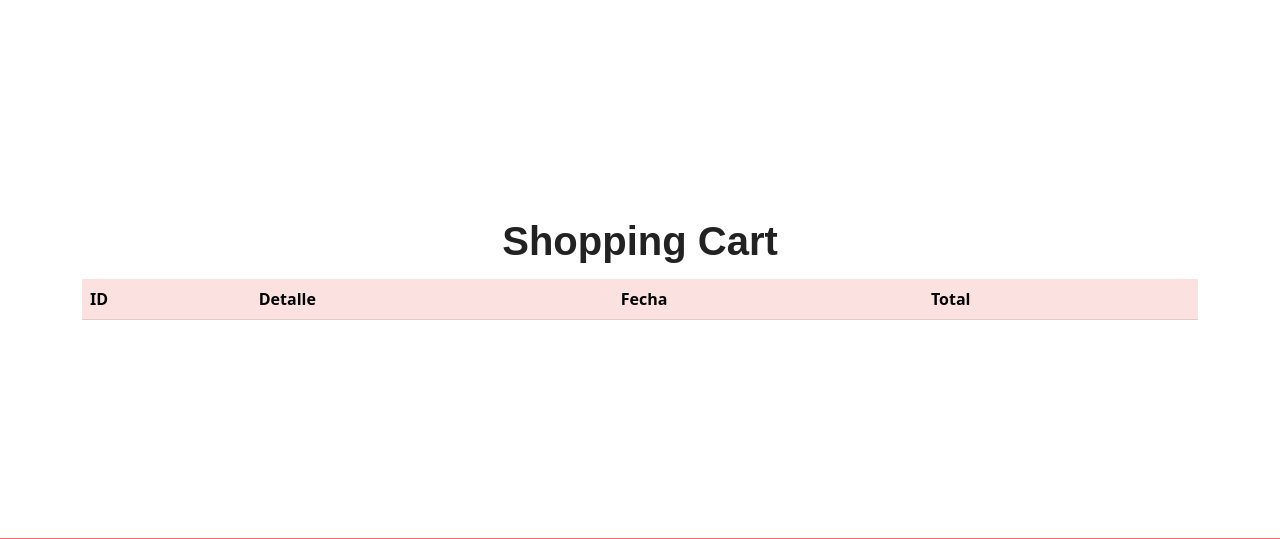
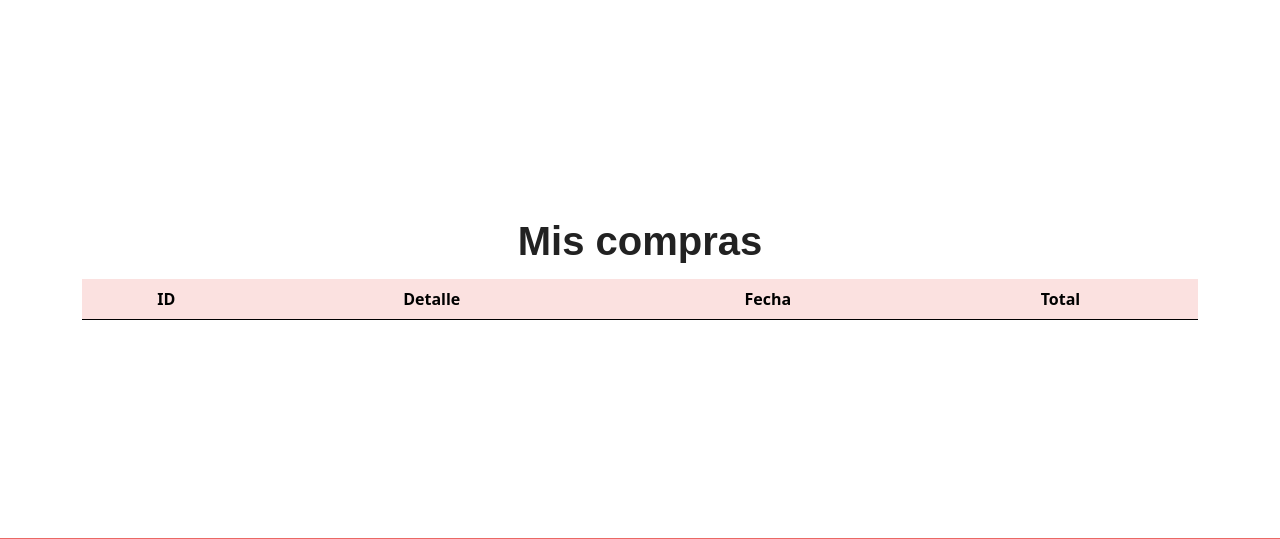
Before and after one commit to waguilars/minimarket-classifier, a Flask app: page /compras in a window 1280 px wide. Shown: the part 86-625 px from the top of the page. Run offline with Flask 2, Linux system fonts and the light colour scheme; a user stored in the database is signed in; data comes from the database, SQL or seed files in the repository; both versions use the stored data as it was after the commit; lists and menus that the app fills with data are empty; some libraries are stand-ins or nearby versions; some web fonts are replaced.

Commit message:
Pagina de compras

```diff
--- a/app.py
+++ b/app.py
@@ -6,7 +6,7 @@
 from controllers import products
 from controllers.users import User
 from utils.clusters import get_clusters
-from datetime import datetime
+from datetime import date, datetime, time
 
 import sqlite3
 import json
@@ -236,7 +236,32 @@
 @app.route('/compras')
 @login_required
 def get_compras():
-    return render_template('compras.html', user= current_user.get_data())
+    conn = sqlite3.connect('app.db')
+    curs = conn.cursor()
+    user_id = current_user.get_id()
+    curs.execute("SELECT * FROM payments where user_id = (?)", [user_id])
+    compras = list(curs.fetchall())
+    detalle = []
+    for compra in compras:
+        obj = {
+            "id": compra[0],
+            "fecha": compra[1],
+            "total": compra[2]
+        }
+
+        curs.execute("SELECT * FROM payment_detail where payment_id = (?)", [obj['id']])
+        compra_detalle = list(curs.fetchall())
+        detalle_prods = []
+        if len(compra_detalle) > 0:
+            for item in compra_detalle:
+                prod_id = item[1]
+                prod = products.get_product_by_id(prod_id)
+                cantidad = item[2]
+                detalle_prods.append((prod, cantidad))
+        obj['detalle'] = detalle_prods
+        detalle.append(obj)
+
+    return render_template('compras.html', user= current_user.get_data(), detalle=detalle)
 
 @app.route('/clusters')
 def get_products_by_cluster():
@@ -255,3 +280,8 @@
         if label == group:
             prods_by_cluster.append(prods[idx])
     return render_template('clusters.html', prods=prods_by_cluster, groups=labels, group=group)
+
+@app.template_filter('date')
+def timestamp_to_date(ts):
+    date = datetime.fromtimestamp(ts)
+    return date.date()
--- a/templates/compras.html
+++ b/templates/compras.html
@@ -3,17 +3,35 @@
 <div class="container">
   <div class="row">
     <div class="col">
-      <h1 class="text-center my-3">Shopping Cart</h1>
+      <h1 class="text-center my-3">Mis compras</h1>
 
       <table class="table table-primary">
         <thead>
           <tr>
-            <th>ID</th>
-            <th>Detalle</th>
-            <th>Fecha</th>
-            <th>Total</th>
+            <th class="text-center">ID</th>
+            <th class="text-center">Detalle</th>
+            <th class="text-center">Fecha</th>
+            <th class="text-center">Total</th>
           </tr>
         </thead>
+        <tbody>
+          {% for item in detalle %}
+          <tr>
+            <td class="text-center align-middle">
+              {{ item['id'] }}
+            </td>
+            <td>
+              <ul>
+                {% for detalle in item.detalle %}
+                <li> {{ detalle[1]}} x {{ detalle[0]['PRODUCT NAME'] }} </li>
+                {% endfor %}
+              </ul>
+            </td>
+            <td class="text-center align-middle"> {{ item.fecha|date }} </td>
+            <td class="text-center align-middle"> $ {{ item.total }}</td>
+          </tr>
+          {% endfor %}
+        </tbody>
       </table>
     </div>
   </div>
```
Also changed, not shown: app.db.
